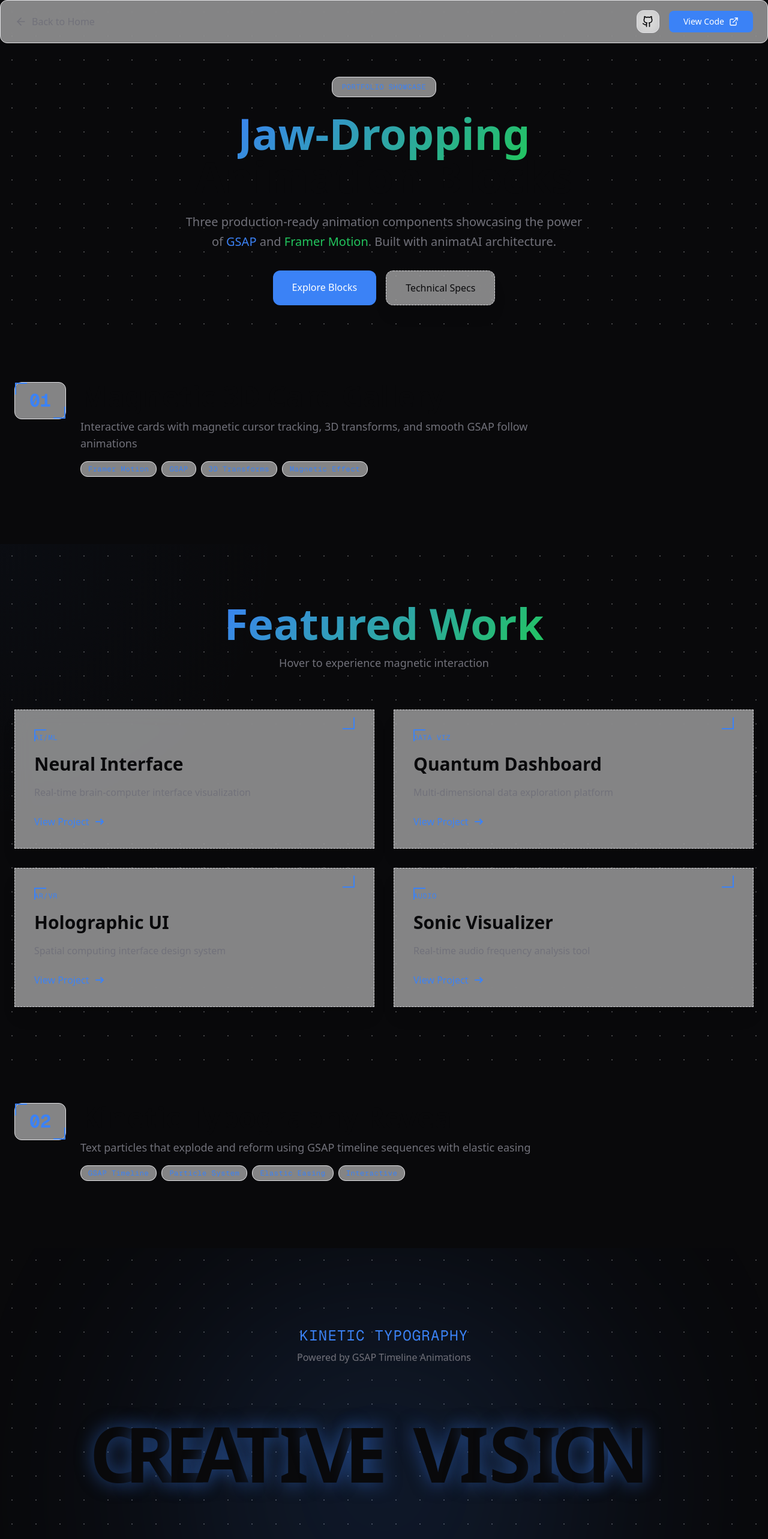
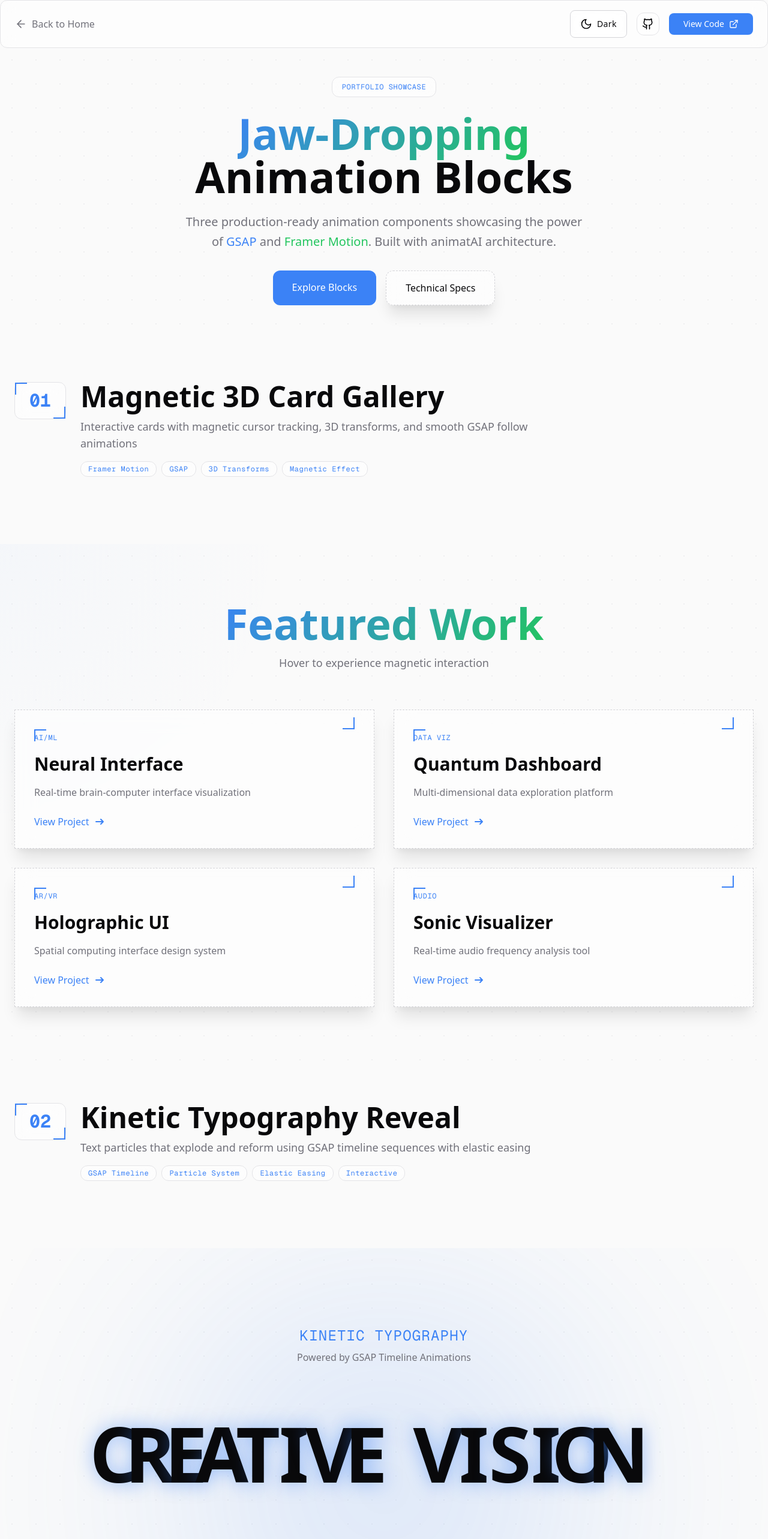
Before and after one commit to zbailey83/animatAI-UI, a Next.js app: page /portfolio in a window 1280 px wide. Shown: the top 2566 px of the page at 60% size. Built offline with nearby package versions, Linux system fonts and the light colour scheme.

Commit message:
feat: Add new interactive portfolio components including a magnetic card gallery, parallax scroll scene, and kinetic typography reveal.

```diff
--- a/app/portfolio/page.tsx
+++ b/app/portfolio/page.tsx
@@ -5,11 +5,12 @@ import MagneticCardGallery from '@/components/portfolio/MagneticCardGallery';
 import KineticTypographyReveal from '@/components/portfolio/KineticTypographyReveal';
 import ParallaxScrollScene from '@/components/portfolio/ParallaxScrollScene';
 import Link from 'next/link';
+import ThemeToggle from '@/components/ThemeToggle';
 import { ArrowLeft, Github, ExternalLink } from 'lucide-react';
 
 export default function PortfolioShowcase() {
   return (
-    <div className="min-h-screen bg-zinc-950">
+    <div className="min-h-screen bg-bg-app">
       {/* Header */}
       <header className="fixed top-0 left-0 right-0 z-[100] glass-panel border-b border-border-subtle">
         <div className="max-w-7xl mx-auto px-6 py-4 flex items-center justify-between">
@@ -22,6 +23,7 @@ export default function PortfolioShowcase() {
           </Link>
 
           <div className="flex items-center gap-4">
+            <ThemeToggle />
             <a
               href="https://github.com"
               target="_blank"
--- a/components/portfolio/KineticTypographyReveal.tsx
+++ b/components/portfolio/KineticTypographyReveal.tsx
@@ -112,7 +112,7 @@ export default function KineticTypographyReveal() {
   };
 
   return (
-    <div className="relative min-h-screen bg-zinc-950 flex items-center justify-center overflow-hidden py-24">
+    <div className="relative min-h-screen bg-bg-app flex items-center justify-center overflow-hidden py-24">
       {/* Technical Grid */}
       <div className="absolute inset-0 technical-grid opacity-20" />
 
@@ -176,7 +176,7 @@ export default function KineticTypographyReveal() {
               onMouseLeave={() => {
                 gsap.to(`#particle-${i}`, {
                   scale: 1,
-                  color: '#fafafa',
+                  color: 'var(--text-primary)',
                   duration: 0.3,
                   ease: 'power2.out'
                 });
--- a/components/portfolio/MagneticCardGallery.tsx
+++ b/components/portfolio/MagneticCardGallery.tsx
@@ -69,7 +69,7 @@ export default function MagneticCardGallery() {
   return (
     <div
       ref={containerRef}
-      className="relative min-h-screen bg-zinc-950 py-24 px-6 overflow-hidden"
+      className="relative min-h-screen bg-bg-app py-24 px-6 overflow-hidden"
     >
       {/* Technical Grid */}
       <div className="absolute inset-0 technical-grid opacity-30" />
@@ -153,28 +153,28 @@ function MagneticCard({
   }, []);
 
   // Calculate magnetic effect
-  const magneticX = useTransform(mouseX, (x) => {
+  const magneticX = useTransform(mouseX, (x: number) => {
     if (!isHovered) return 0;
     const cardCenterX = cardPosition.x + cardPosition.width / 2;
     const distance = x - (cardCenterX - cardPosition.x);
     return Math.max(-20, Math.min(20, distance * 0.1));
   });
 
-  const magneticY = useTransform(mouseY, (y) => {
+  const magneticY = useTransform(mouseY, (y: number) => {
     if (!isHovered) return 0;
     const cardCenterY = cardPosition.y + cardPosition.height / 2;
     const distance = y - (cardCenterY - cardPosition.y);
     return Math.max(-20, Math.min(20, distance * 0.1));
   });
 
-  const rotateX = useTransform(mouseY, (y) => {
+  const rotateX = useTransform(mouseY, (y: number) => {
     if (!isHovered) return 0;
     const cardCenterY = cardPosition.y + cardPosition.height / 2;
     const distance = y - (cardCenterY - cardPosition.y);
     return Math.max(-15, Math.min(15, -distance * 0.02));
   });
 
-  const rotateY = useTransform(mouseX, (x) => {
+  const rotateY = useTransform(mouseX, (x: number) => {
     if (!isHovered) return 0;
     const cardCenterX = cardPosition.x + cardPosition.width / 2;
     const distance = x - (cardCenterX - cardPosition.x);
--- a/components/portfolio/ParallaxScrollScene.tsx
+++ b/components/portfolio/ParallaxScrollScene.tsx
@@ -86,7 +86,7 @@ export default function ParallaxScrollScene() {
   return (
     <div
       ref={containerRef}
-      className="relative bg-zinc-950"
+      className="relative bg-bg-app"
       style={{ height: '300vh' }}
     >
       {/* Fixed viewport container */}
@@ -186,7 +186,7 @@ export default function ParallaxScrollScene() {
         </motion.div>
 
         {/* Progress Bar */}
-        <div className="absolute top-0 left-0 right-0 h-1 bg-zinc-800 z-50">
+        <div className="absolute top-0 left-0 right-0 h-1 bg-border-subtle z-50">
           <motion.div
             className="h-full bg-gradient-to-r from-accent-blue to-accent-green"
             style={{ scaleX: smoothProgress, transformOrigin: '0%' }}
```
